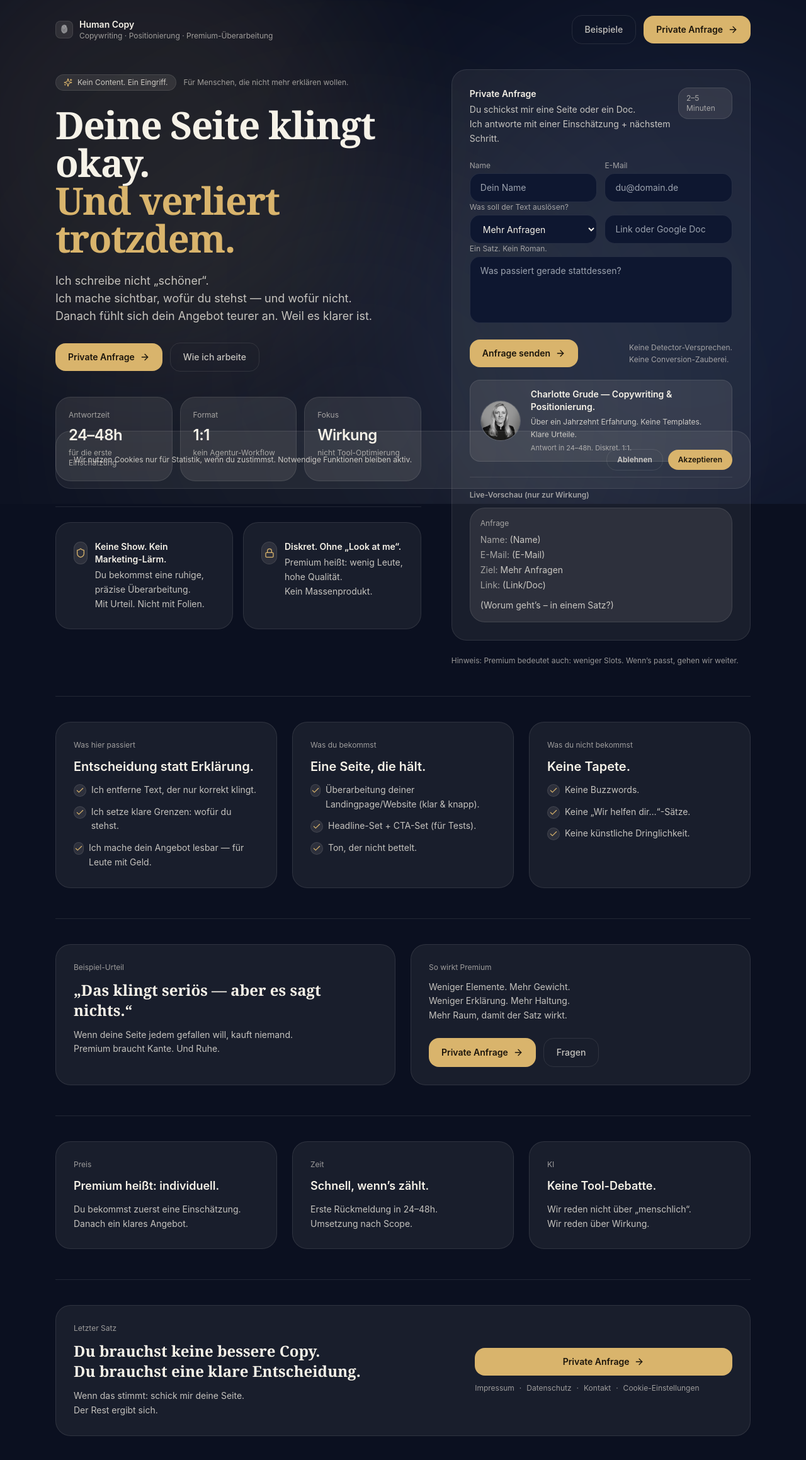
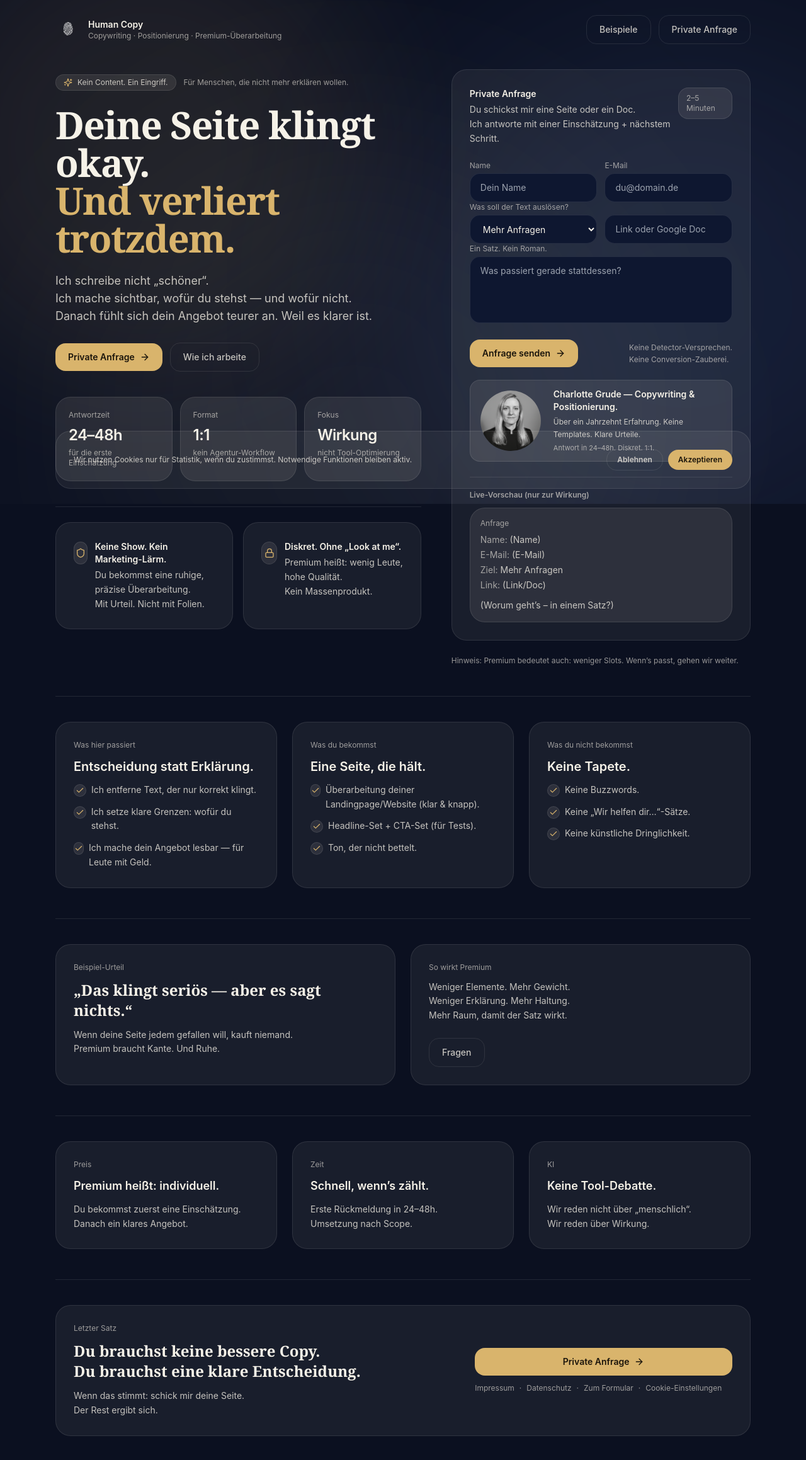
Before and after one commit to Ucique/human-copy-landing-v3-premium, a React (Vite) app: page / in a window 1280 px wide. Shown: the top 2318 px of the page at 63% size. Built offline with nearby package versions, Linux system fonts and the light colour scheme.

Commit message:
Tighten CTAs, enlarge logo & trust portrait, fix footer link

```diff
--- a/src/LandingpageV3Preview.jsx
+++ b/src/LandingpageV3Preview.jsx
@@ -24,11 +24,12 @@ function Pill({ children }) {
   );
 }
 
-function Card({ children, className }) {
+function Card({ children, className, ...props }) {
   return (
     <div
       className={cn("rounded-3xl p-6 md:p-7", className)}
       style={{ border: `1px solid ${THEME.stroke2}`, background: THEME.card }}
+      {...props}
     >
       {children}
     </div>
@@ -113,8 +114,8 @@ function LogoMark() {
   if (failed) {
     return (
       <div
-        className="flex h-6 w-6 items-center justify-center rounded-lg text-[10px] font-semibold md:h-7 md:w-7"
-        style={{ border: `1px solid ${THEME.stroke2}`, background: THEME.card2, color: THEME.accent }}
+        className="flex h-8 w-8 items-center justify-center text-[10px] font-semibold md:h-10 md:w-10"
+        style={{ color: THEME.accent }}
       >
         HC
       </div>
@@ -126,8 +127,7 @@ function LogoMark() {
       src={logoMark}
       alt="Human Copy"
       onError={() => setFailed(true)}
-      className="h-6 w-6 rounded-lg object-cover md:h-7 md:w-7"
-      style={{ border: `1px solid ${THEME.stroke2}`, background: THEME.card2 }}
+      className="h-8 w-8 object-contain md:h-10 md:w-10"
     />
   );
 }
@@ -137,21 +137,21 @@ function TrustBlock() {
 
   return (
     <div
-      className="flex items-center gap-4 rounded-2xl px-4 py-3"
+      className="flex items-center gap-5 rounded-2xl px-4 py-3"
       style={{ border: `1px solid ${THEME.stroke2}`, background: THEME.card2 }}
     >
       {failed ? (
         <div
-          className="h-14 w-14 rounded-full md:h-16 md:w-16"
-          style={{ border: `1px solid ${THEME.stroke}`, background: THEME.card }}
+          className="h-18 w-18 rounded-full md:h-24 md:w-24"
+          style={{ background: THEME.card }}
         />
       ) : (
         <img
           src={profileCharlotte}
           alt="Charlotte Grude"
           onError={() => setFailed(true)}
-          className="h-14 w-14 rounded-full object-cover md:h-16 md:w-16"
-          style={{ border: "1px solid rgba(255,255,255,0.12)", background: THEME.card }}
+          className="h-18 w-18 rounded-full object-cover object-center md:h-24 md:w-24"
+          style={{ background: THEME.card }}
         />
       )}
       <div className="space-y-1">
@@ -201,6 +201,10 @@ export default function LandingpageV3Preview() {
   const [isSubmitting, setIsSubmitting] = useState(false);
   const [consent, setConsent] = useState("unknown");
   const [showConsent, setShowConsent] = useState(false);
+
+  const scrollToForm = () => {
+    document.getElementById("private-anfrage")?.scrollIntoView({ behavior: "smooth", block: "start" });
+  };
 
   React.useEffect(() => {
     const stored = window.localStorage.getItem(CONSENT_KEY);
@@ -294,7 +298,7 @@ export default function LandingpageV3Preview() {
     <Frame>
       {/* Top */}
       <header className="relative z-10 mx-auto flex max-w-6xl items-center justify-between px-6 py-6">
-        <div className="flex items-center gap-2.5">
+        <div className="flex items-center gap-3">
           <LogoMark />
           <div className="leading-tight">
             <div className="text-sm font-semibold" style={{ color: THEME.ink }}>Human Copy</div>
@@ -306,9 +310,9 @@ export default function LandingpageV3Preview() {
           <GhostButton onClick={() => document.getElementById("proof")?.scrollIntoView({ behavior: "smooth" })}>
             Beispiele
           </GhostButton>
-          <PrimaryButton onClick={() => document.getElementById("intake")?.scrollIntoView({ behavior: "smooth" })}>
+          <GhostButton onClick={scrollToForm}>
             Private Anfrage
-          </PrimaryButton>
+          </GhostButton>
         </div>
       </header>
 
@@ -346,7 +350,7 @@ export default function LandingpageV3Preview() {
             </p>
 
             <div className="mt-7 flex flex-col gap-3 sm:flex-row sm:items-center">
-              <PrimaryButton onClick={() => document.getElementById("intake")?.scrollIntoView({ behavior: "smooth" })}>
+              <PrimaryButton onClick={scrollToForm}>
                 Private Anfrage
               </PrimaryButton>
               <GhostButton onClick={() => document.getElementById("method")?.scrollIntoView({ behavior: "smooth" })}>
@@ -400,12 +404,11 @@ export default function LandingpageV3Preview() {
 
           {/* Intake */}
           <motion.aside
-            id="intake"
             initial={{ opacity: 0, y: 14 }}
             animate={{ opacity: 1, y: 0 }}
             transition={{ duration: 0.55, delay: 0.05 }}
           >
-            <Card className="p-6 md:p-7">
+            <Card id="private-anfrage" className="p-6 md:p-7">
               <div className="flex items-start justify-between gap-3">
                 <div>
                   <div className="text-sm font-semibold" style={{ color: THEME.ink }}>Private Anfrage</div>
@@ -627,9 +630,6 @@ export default function LandingpageV3Preview() {
               Mehr Raum, damit der Satz wirkt.
             </div>
             <div className="mt-6 flex flex-col gap-3 sm:flex-row">
-              <PrimaryButton onClick={() => document.getElementById("intake")?.scrollIntoView({ behavior: "smooth" })}>
-                Private Anfrage
-              </PrimaryButton>
               <GhostButton onClick={() => document.getElementById("faq")?.scrollIntoView({ behavior: "smooth" })}>
                 Fragen
               </GhostButton>
@@ -694,7 +694,7 @@ export default function LandingpageV3Preview() {
                 </div>
               </div>
               <div className="flex flex-col gap-3">
-                <PrimaryButton onClick={() => document.getElementById("intake")?.scrollIntoView({ behavior: "smooth" })}>
+                <PrimaryButton onClick={scrollToForm}>
                   Private Anfrage
                 </PrimaryButton>
                 <div className="text-xs" style={{ color: THEME.faint }}>
@@ -715,13 +715,14 @@ export default function LandingpageV3Preview() {
                       Datenschutz
                     </Link>
                     <span aria-hidden>·</span>
-                    <a
-                      href="mailto:hello@human-copy.com"
+                    <button
+                      type="button"
+                      onClick={scrollToForm}
                       className="transition"
                       style={{ color: THEME.faint }}
                     >
-                      Kontakt
-                    </a>
+                      Zum Formular
+                    </button>
                     <span aria-hidden>·</span>
                     <button
                       type="button"
@@ -768,13 +769,6 @@ export default function LandingpageV3Preview() {
       )}
 
       {/* Mobile CTA */}
-      <div className="fixed bottom-4 left-0 right-0 z-20 mx-auto flex max-w-6xl justify-center px-6 md:hidden">
-        <div className="w-full rounded-3xl p-2" style={{ border: `1px solid ${THEME.stroke2}`, background: "rgba(11,16,32,0.75)", backdropFilter: "blur(10px)" }}>
-          <PrimaryButton className="w-full" onClick={() => document.getElementById("intake")?.scrollIntoView({ behavior: "smooth" })}>
-            Private Anfrage
-          </PrimaryButton>
-        </div>
-      </div>
     </Frame>
   );
 }
--- a/tailwind.config.js
+++ b/tailwind.config.js
@@ -2,7 +2,11 @@
 export default {
   content: ["./index.html", "./src/**/*.{js,jsx}"] ,
   theme: {
-    extend: {},
+    extend: {
+      spacing: {
+        18: "4.5rem",
+      },
+    },
   },
   plugins: [],
 };
```
